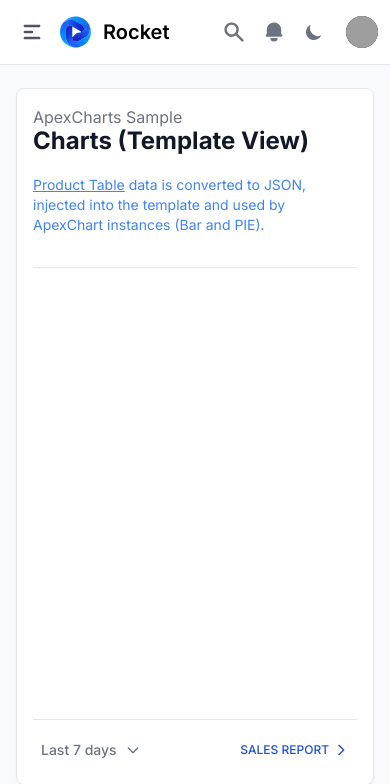
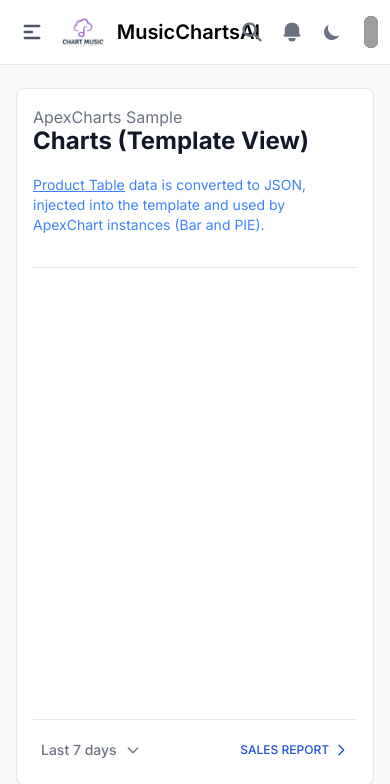
Before and after one commit to tobiaghiraldini/musicchartsai, a Django app: page /charts/ in a window 390 px wide. Shown: the top 784 px of the page. Run offline with Django 4.2, Linux system fonts and the light colour scheme; data that the repository does not hold is empty; some libraries are stand-ins or nearby versions; grey boxes are pictures that could not be loaded.

Commit message:
feat: frontend customization

```diff
--- a/templates/includes/navigation.html
+++ b/templates/includes/navigation.html
@@ -20,10 +20,10 @@
             </svg>
           </button>
           <a href="/" class="flex ml-2 md:mr-24">
-            <img src="https://flowbite-admin-dashboard.vercel.app/images/logo.svg" class="h-8 mr-3"
-              alt="FlowBite Logo" />
+            <img src="{% static 'images/logo.png' %}" class="h-8 mr-3"
+              alt="MusicChartsAI Logo" />
             <span
-              class="self-center text-xl font-semibold sm:text-2xl whitespace-nowrap dark:text-white">Rocket</span>
+              class="self-center text-xl font-semibold sm:text-2xl whitespace-nowrap dark:text-white">MusicChartsAI</span>
           </a>
           <form action="#" method="GET" class="hidden lg:block lg:pl-3.5">
             <label for="topbar-search" class="sr-only">Search</label>
--- a/templates/includes/sidebar.html
+++ b/templates/includes/sidebar.html
@@ -45,7 +45,7 @@
                                     d="M4 5a2 2 0 012-2 3 3 0 003 3h2a3 3 0 003-3 2 2 0 012 2v11a2 2 0 01-2 2H6a2 2 0 01-2-2V5zm3 4a1 1 0 000 2h.01a1 1 0 100-2H7zm3 0a1 1 0 000 2h3a1 1 0 100-2h-3zm-3 4a1 1 0 100 2h.01a1 1 0 100-2H7zm3 0a1 1 0 100 2h3a1 1 0 100-2h-3z"
                                     clip-rule="evenodd"></path>
                             </svg>
-                            <span class="ml-3" sidebar-toggle-item>Starter Page</span>
+                            <span class="ml-3" sidebar-toggle-item>Landing Page</span>
                         </a>
                     </li>
                     {% if request.user.is_authenticated %}
```
Also changed, not shown: db.sqlite3.
